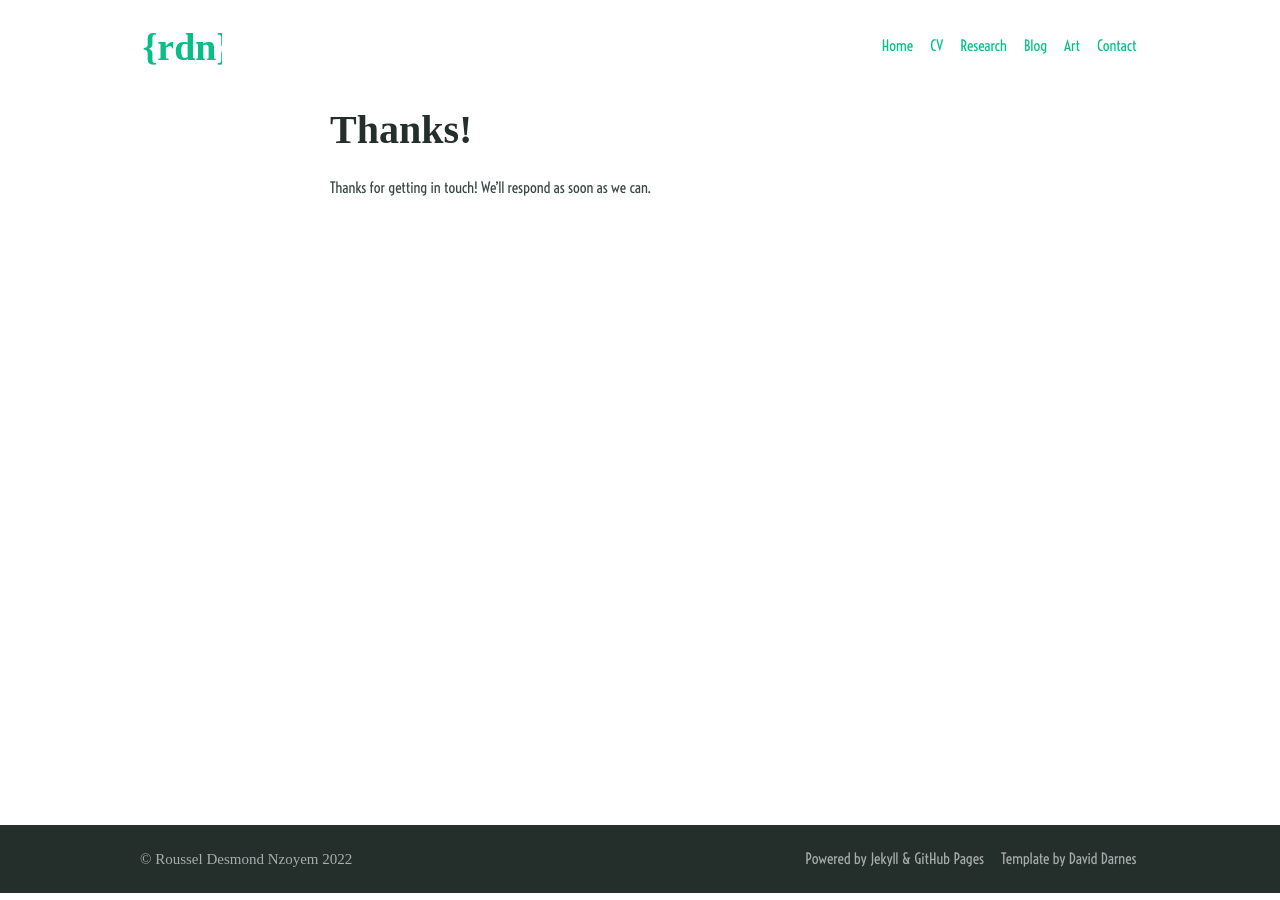
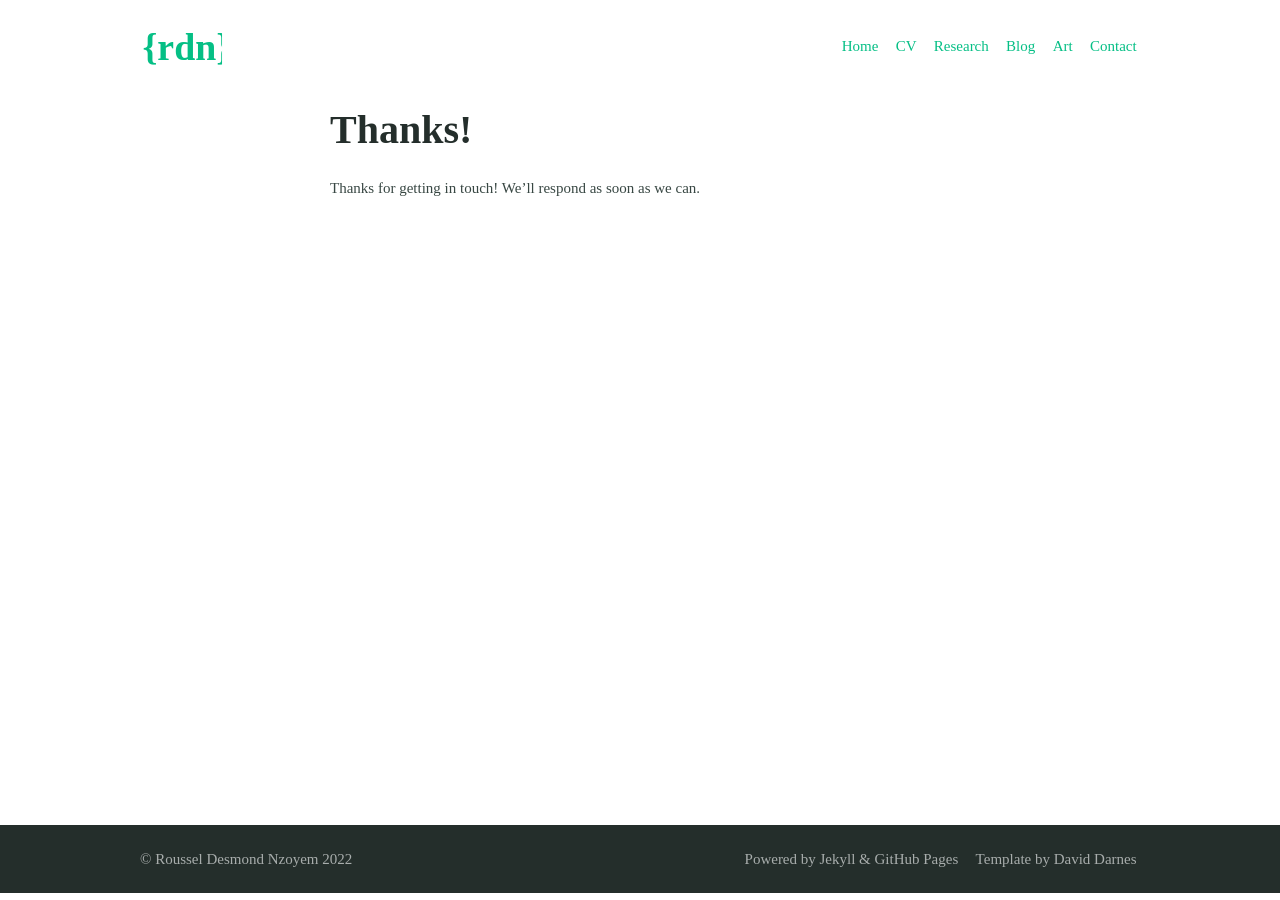
Before and after one commit to ddrous/desmond-rn.github.io, a Jekyll site: the page built from thanks.md, in a window 1280 px wide. Built offline with Jekyll 4.4.1, drawn with Linux system fonts in a browser that asks for light colours; some web fonts are replaced.

Commit message:
Arsenal new font

```diff
--- a/_config.yml
+++ b/_config.yml
@@ -164,4 +164,4 @@
   preconnect_urls:
     - https://fonts.gstatic.com
   font_urls:
-    - https://fonts.googleapis.com/css2?family=Voltaire:wght@400;700&display=swap
+    - https://fonts.googleapis.com/css2?family=Arsenal:wght@400;700&display=swap
--- a/_sass/_settings.scss
+++ b/_sass/_settings.scss
@@ -19,7 +19,7 @@
   // font-family: "Georgia, serif",
   // font-family: "Lora, serif",
   // font-family: "PT Serif, serif",
-  font-family: "Voltaire, serif",
+  font-family: "Arsenal, serif",
   // font-family: "Vitali slab, serif",
   // font-family: "Vitali Neue, serif",
   // font-family: '"Merriweather", serif',
```
